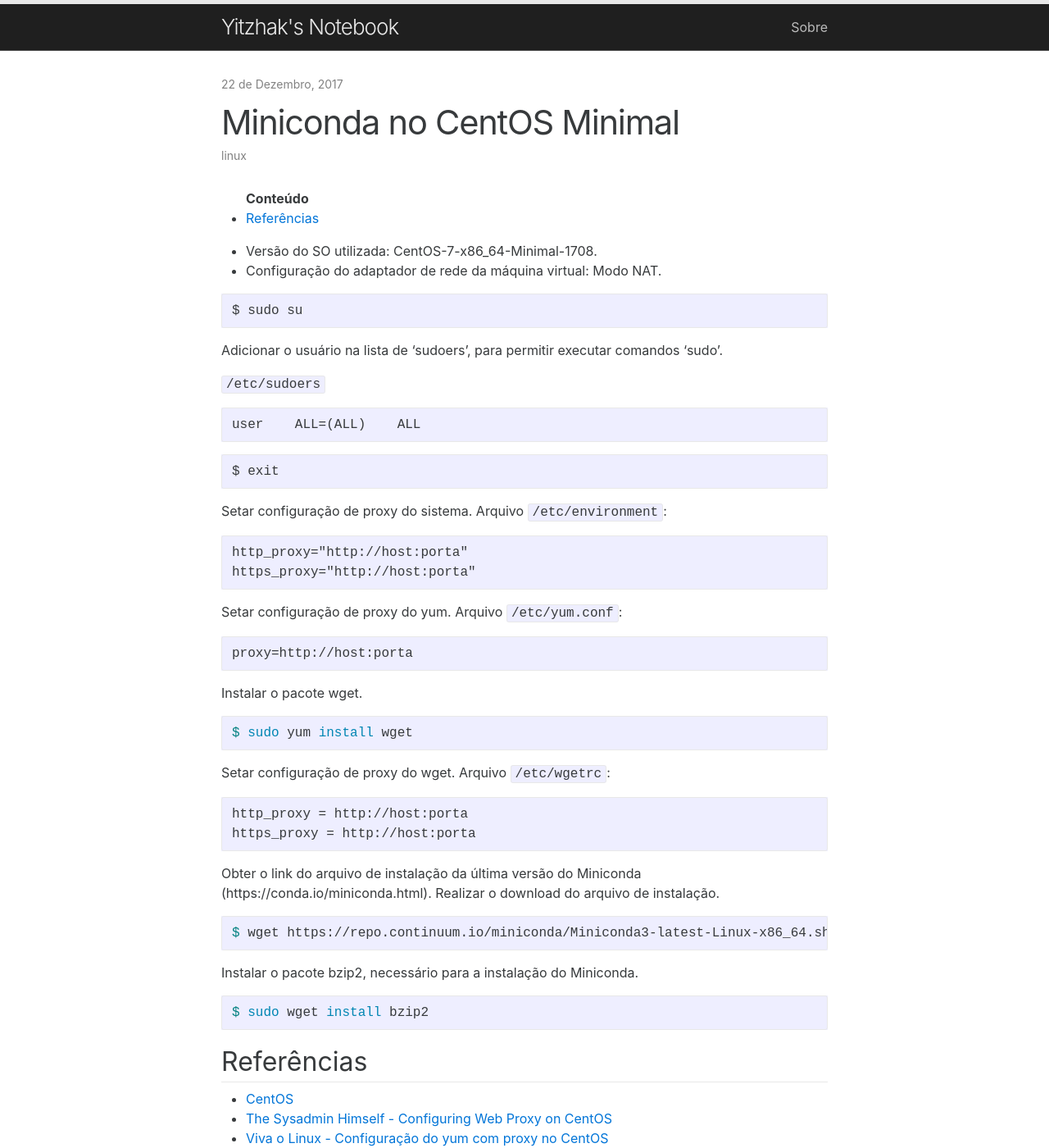
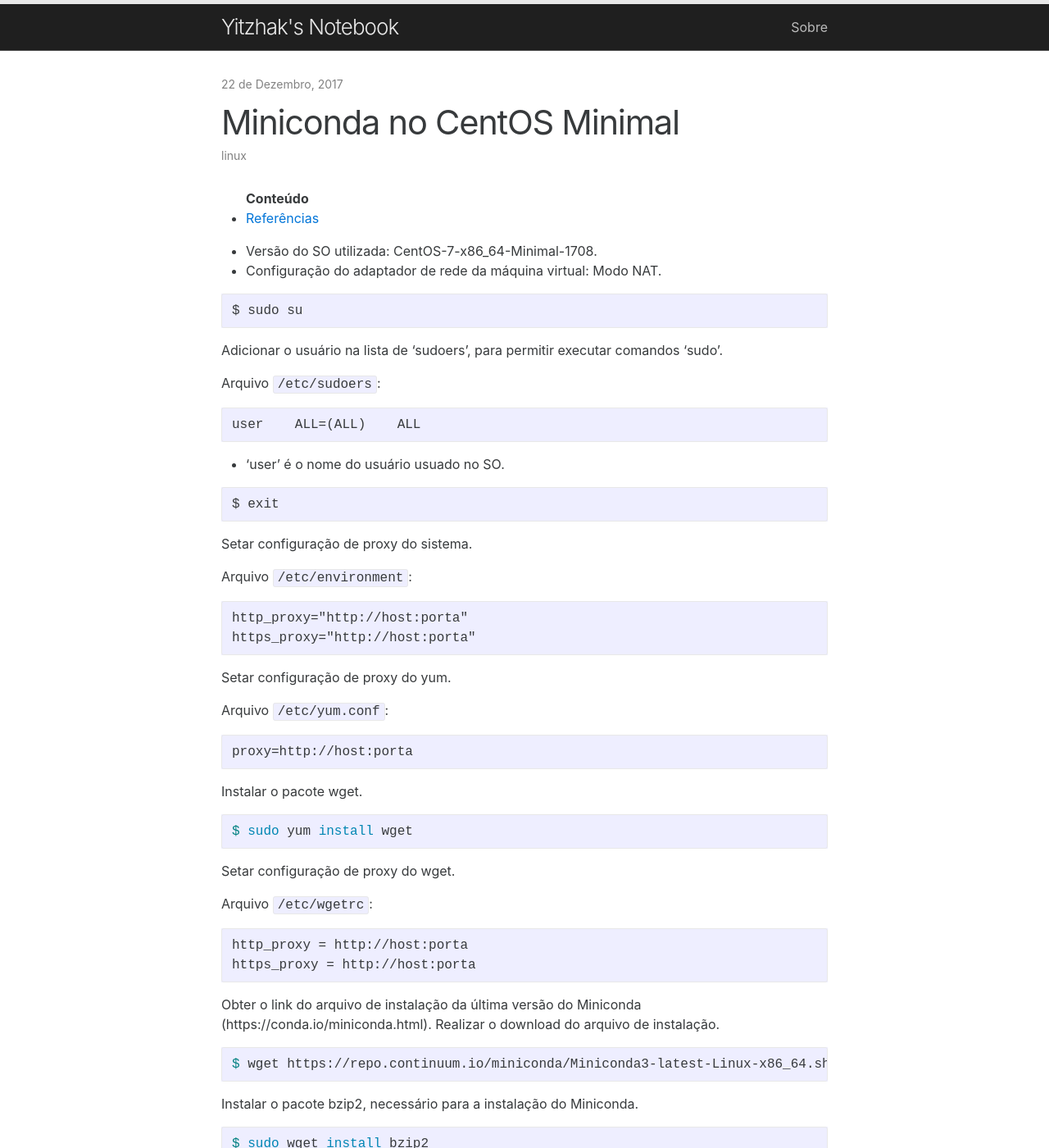
Before and after one commit to ZackStone/notebook, a Jekyll site: the page built from _posts/2017/2017-12-22-centos-minimal-miniconda.md, in a window 1280 px wide and 1400 px high. Shown: the whole window at 82% size. Built offline with Jekyll 4.4.1, drawn with Linux system fonts in a browser that asks for light colours; comment, search, counter and statistics services are not loaded.

Commit message:
Update 2017-12-22-centos-minimal-miniconda.md

````diff
--- a/_posts/2017/2017-12-22-centos-minimal-miniconda.md
+++ b/_posts/2017/2017-12-22-centos-minimal-miniconda.md
@@ -22,16 +22,18 @@ $ sudo su
 
 Adicionar o usuário na lista de 'sudoers', para permitir executar comandos 'sudo'.
 
-`/etc/sudoers`
+Arquivo `/etc/sudoers`:
 ```
 user    ALL=(ALL)    ALL
 ```
+* 'user' é o nome do usuário usuado no SO.
 
 ```
 $ exit
 ```
 
 Setar configuração de proxy do sistema.
+
 Arquivo `/etc/environment`:
 ```
 http_proxy="http://host:porta"
@@ -40,6 +42,7 @@ https_proxy="http://host:porta"
 
 
 Setar configuração de proxy do yum.
+
 Arquivo `/etc/yum.conf`:
 ```
 proxy=http://host:porta
@@ -51,6 +54,7 @@ $ sudo yum install wget
 ```
 
 Setar configuração de proxy do wget.
+
 Arquivo `/etc/wgetrc`:
 ```
 http_proxy = http://host:porta
````
